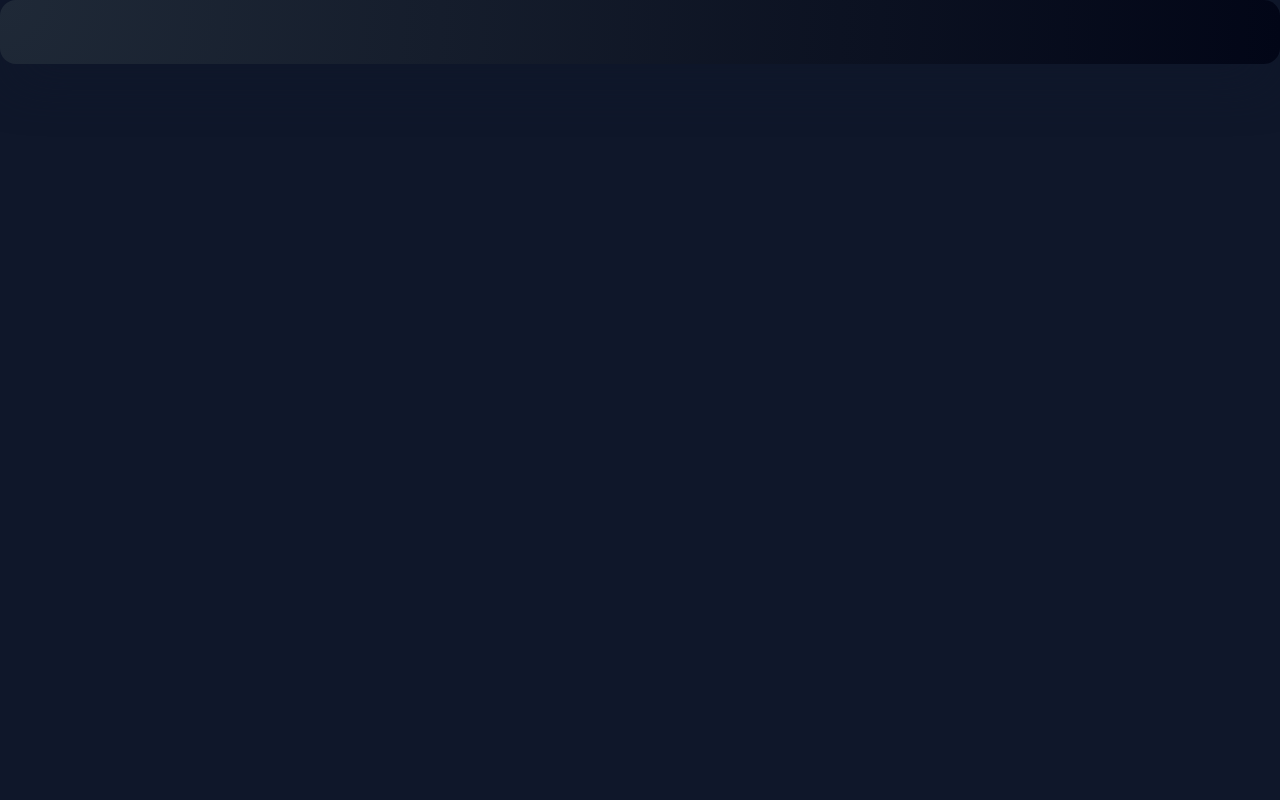
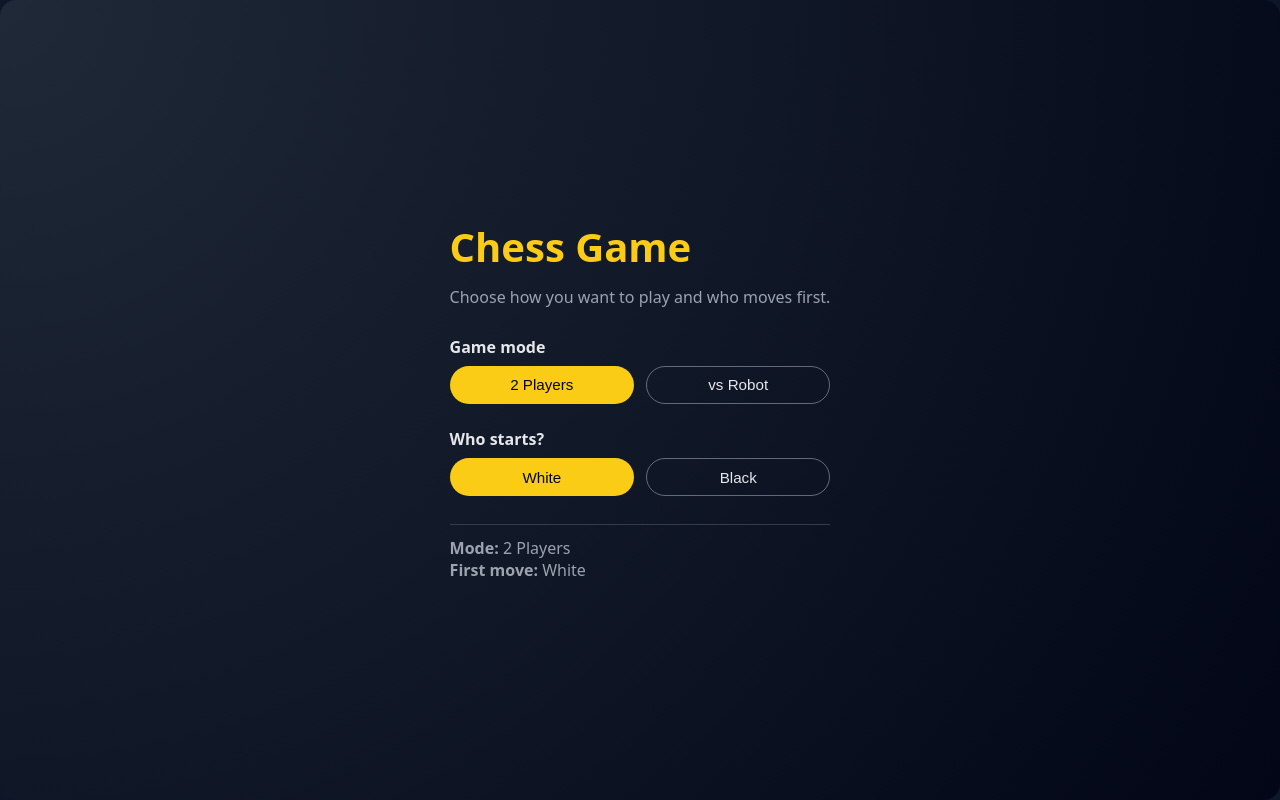
Before and after one commit to varspijoyan/chess-project, a React (Vite) app: page / in a window 1280 px wide. Built offline with nearby package versions, Linux system fonts and the light colour scheme.

Commit message:
Integrate turns choosing ui and functionality

```diff
--- a/src/App.css
+++ b/src/App.css
@@ -22,6 +22,10 @@ body {
 }
 
 .App {
+  min-height: 100vh;
+  display: flex;
+  align-items: center;
+  justify-content: center;
   text-align: center;
   padding: 2rem 3rem;
   border-radius: var(--border-radius-lg);
--- a/src/App.tsx
+++ b/src/App.tsx
@@ -1,9 +1,10 @@
 import "./App.css";
+import { GameSetup } from "./components/GameSetup";
 
 function App() {
   return (
     <div className="App">
-
+      <GameSetup />
     </div>
   );
 }
--- /dev/null
+++ b/src/components/GameSetup.tsx
@@ -0,0 +1,84 @@
+import React from "react";
+import { useGameSetup } from "../hooks/useGameSetup";
+import "../styles/game-setup.css";
+
+export const GameSetup: React.FC = () => {
+  const {
+    mode,
+    startingColor,
+    handleModeChange,
+    handleColorChange
+  } = useGameSetup();
+
+  return (
+    <section className="game-setup">
+      <header className="game-setup__header">
+        <h1 className="game-setup__title">Chess Game</h1>
+        <p className="game-setup__subtitle">
+          Choose how you want to play and who moves first.
+        </p>
+      </header>
+
+      <div className="game-setup__options">
+        <div className="game-setup__group">
+          <h2 className="game-setup__group-title">Game mode</h2>
+          <div className="game-setup__buttons">
+            <button
+              type="button"
+              className={`game-setup__button ${
+                mode === "two-players" ? "game-setup__button--active" : ""
+              }`}
+              onClick={() => handleModeChange("two-players")}
+            >
+              2 Players
+            </button>
+            <button
+              type="button"
+              className={`game-setup__button ${
+                mode === "vs-robot" ? "game-setup__button--active" : ""
+              }`}
+              onClick={() => handleModeChange("vs-robot")}
+            >
+              vs Robot
+            </button>
+          </div>
+        </div>
+
+        <div className="game-setup__group">
+          <h2 className="game-setup__group-title">Who starts?</h2>
+          <div className="game-setup__buttons">
+            <button
+              type="button"
+              className={`game-setup__button ${
+                startingColor === "white" ? "game-setup__button--active" : ""
+              }`}
+              onClick={() => handleColorChange("white")}
+            >
+              White
+            </button>
+            <button
+              type="button"
+              className={`game-setup__button ${
+                startingColor === "black" ? "game-setup__button--active" : ""
+              }`}
+              onClick={() => handleColorChange("black")}
+            >
+              Black
+            </button>
+          </div>
+        </div>
+      </div>
+
+      <footer className="game-setup__summary">
+        <p>
+          <span className="game-setup__summary-label">Mode:</span>{" "}
+          {mode === "two-players" ? "2 Players" : "vs Robot"}
+        </p>
+        <p>
+          <span className="game-setup__summary-label">First move:</span>{" "}
+          {startingColor === "white" ? "White" : "Black"}
+        </p>
+      </footer>
+    </section>
+  );
+};
--- /dev/null
+++ b/src/hooks/useGameSetup.ts
@@ -0,0 +1,22 @@
+import { useState } from "react";
+import type { GameMode, PlayerColor } from "../types";
+
+export const useGameSetup = () => {
+  const [mode, setMode] = useState<GameMode>("two-players");
+  const [startingColor, setStartingColor] = useState<PlayerColor>("white");
+
+  const handleModeChange = (nextMode: GameMode) => {
+    setMode(nextMode);
+  };
+
+  const handleColorChange = (color: PlayerColor) => {
+    setStartingColor(color);
+  };
+
+  return {
+    mode,
+    startingColor,
+    handleModeChange,
+    handleColorChange
+  };
+};
--- /dev/null
+++ b/src/styles/game-setup.css
@@ -0,0 +1,82 @@
+.game-setup {
+  display: flex;
+  flex-direction: column;
+  gap: 1.75rem;
+  max-width: 480px;
+  margin: 0 auto;
+}
+
+.game-setup__header {
+  text-align: left;
+}
+
+.game-setup__title {
+  font-size: 2rem;
+  margin-bottom: 0.25rem;
+  color: var(--accent-color);
+}
+
+.game-setup__subtitle {
+  font-size: 0.95rem;
+  color: #9ca3af;
+}
+
+.game-setup__options {
+  display: flex;
+  flex-direction: column;
+  gap: 1.5rem;
+}
+
+.game-setup__group {
+  text-align: left;
+}
+
+.game-setup__group-title {
+  font-size: 1rem;
+  font-weight: 600;
+  margin-bottom: 0.5rem;
+}
+
+.game-setup__buttons {
+  display: flex;
+  gap: 0.75rem;
+}
+
+.game-setup__button {
+  flex: 1;
+  padding: 0.6rem 0.9rem;
+  border-radius: 999px;
+  border: 1px solid rgba(156, 163, 175, 0.6);
+  background: transparent;
+  color: inherit;
+  font-size: 0.95rem;
+  cursor: pointer;
+  transition:
+    background-color 0.18s ease-out,
+    color 0.18s ease-out,
+    border-color 0.18s ease-out,
+    transform 0.09s ease-out;
+}
+
+.game-setup__button:hover {
+  transform: translateY(-1px);
+  border-color: var(--accent-color);
+}
+
+.game-setup__button--active {
+  background-color: var(--accent-color);
+  color: #020617;
+  border-color: transparent;
+}
+
+.game-setup__summary {
+  text-align: left;
+  font-size: 0.95rem;
+  color: #d1d5db;
+  border-top: 1px solid rgba(55, 65, 81, 0.9);
+  padding-top: 0.75rem;
+}
+
+.game-setup__summary-label {
+  font-weight: 600;
+}
--- /dev/null
+++ b/src/types.ts
@@ -0,0 +1,3 @@
+export type GameMode = "two-players" | "vs-robot";
+
+export type PlayerColor = "white" | "black";
```
